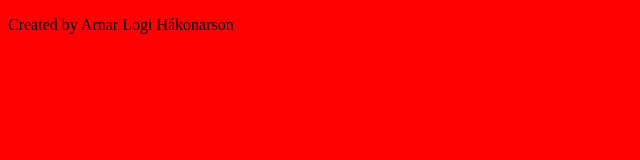
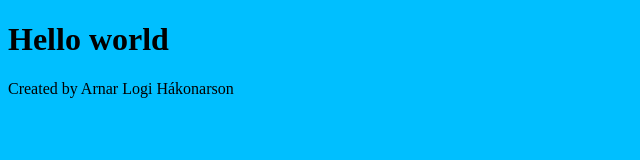
Before and after one commit to arnarlogih/git-test1, a plain HTML site: page Index.html in a window 1280 px wide. Shown: the whole page, without its empty margins (0-640 px from the left). Drawn offline with Linux system fonts and the light colour scheme.

Commit message:
Change color

```diff
--- a/Index.html
+++ b/Index.html
@@ -11,7 +11,7 @@
         </header>
 
     <main>
-
+<h1> Hello world</h1>
 
   </main>
 
--- a/git.css
+++ b/git.css
@@ -1,3 +1,3 @@
 body {
-    background-color: red;
+    background-color: deepskyblue;
 }
```
